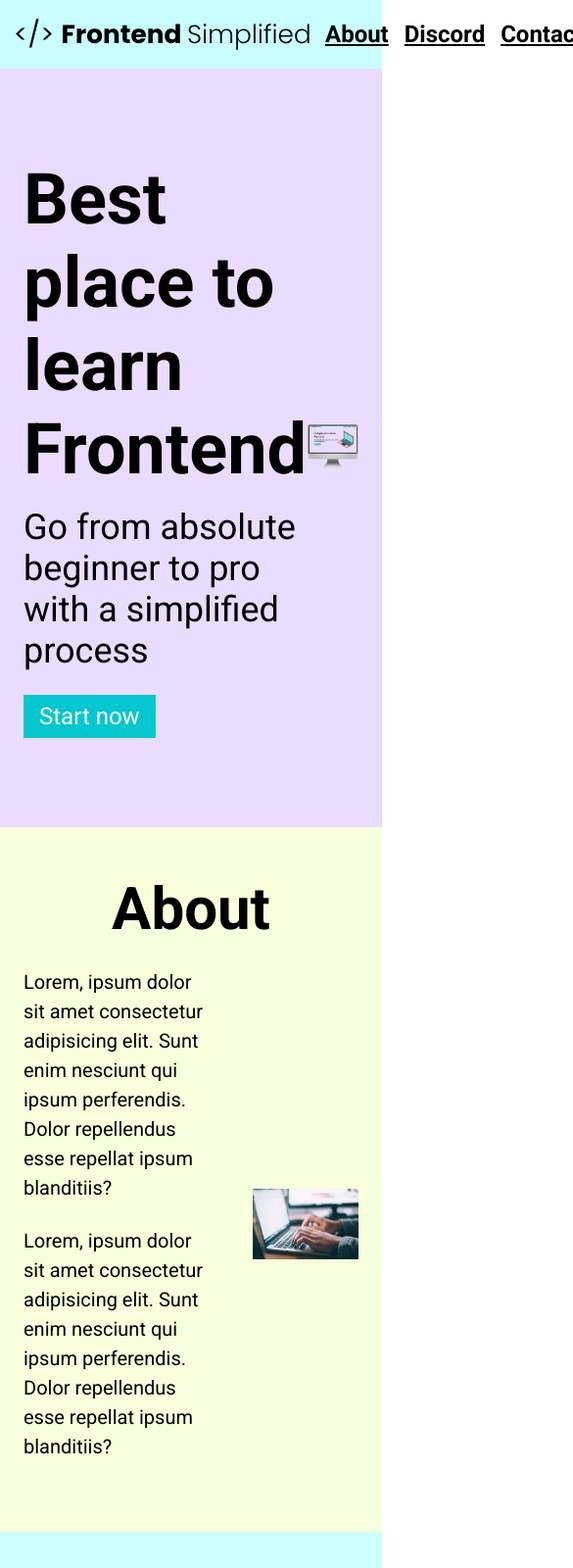
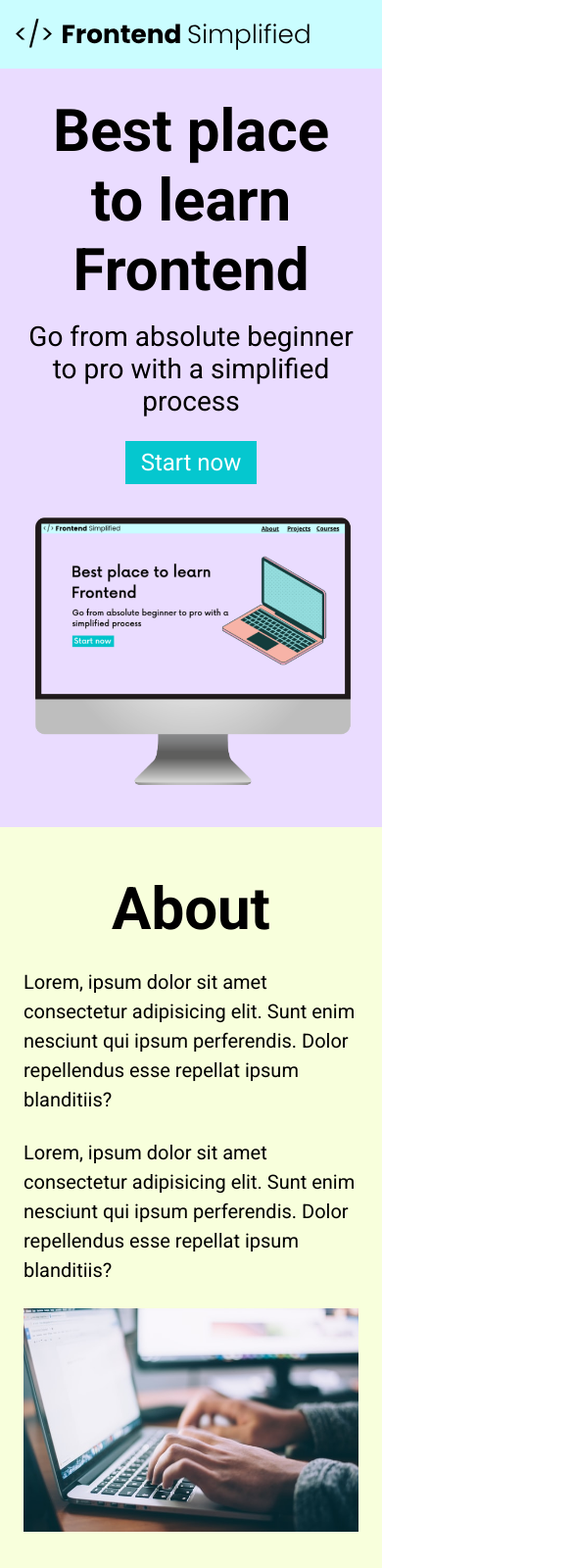
Before and after one commit to bamiller60/Html-Tut-2-, a plain HTML site: page index.html in a window 390 px wide. Shown: the top 1600 px of the page at 98% size, 585 px wide, since content can reach past the window. Drawn offline with Linux system fonts and the light colour scheme.

Commit message:
Phone Edit

```diff
--- a/index.html
+++ b/index.html
@@ -24,12 +24,12 @@
       </nav>
       <header>
         <div class="row">
-          <div>
+          <div class="home__description">
             <h1>Best place to learn Frontend</h1>
             <p class="subheader">
               Go from absolute beginner to pro with a simplified process
             </p>
-            <button>Start now</button>
+            <button class="home__description--button">Start now</button>
           </div>
           <figure>
             <img
--- a/style.css
+++ b/style.css
@@ -148,6 +148,7 @@ form {
   display: flex;
   flex-direction: column;
   margin: 0 auto;
+  padding: 24px;
 }
 
 input,
@@ -176,9 +177,74 @@ footer {
 }
 
 .footer__links {
-    margin-bottom: 32px;
+  margin-bottom: 32px;
 }
 
 .footer__link {
-   padding: 0 16px;
+  padding: 0 16px;
 }
+
+/* SMALL PHONES, TABLETS, LARGE SMARTPHONES */
+@media (max-width: 728px) {
+  .row {
+    flex-direction: column;
+  }
+
+  .home__description {
+    margin-bottom: 24px;
+    display: flex;
+    flex-direction: column;
+    align-items: center;
+  }
+
+  .home__description--button {
+    max-width: 240px;
+  }
+
+  h1 {
+    text-align: center;
+    font-size: 60px;
+  }
+
+  .subheader {
+    text-align: center;
+    font-size: 28px;
+  }
+
+  ul {
+    display: none;
+  }
+
+  .section__description {
+    flex-direction: column;
+  }
+
+  .section__description--wrapper {
+    width: 100%;
+  }
+
+  .about__img--wrapper {
+    width: 100%;
+  }
+
+  #discord .section__description {
+    flex-direction: column-reverse;
+  }
+
+  footer {
+    padding: 48px, 24px;
+  }
+
+  .footer__logo {
+    min-width: 360px;
+  }
+
+  .footer__link {
+    padding: 0 4px;
+    font-size: 18px;
+  }
+
+  .footer__links {
+    margin-bottom: 24px;
+  }
+}
```
